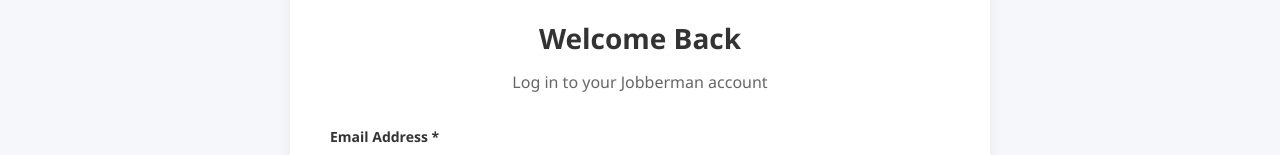
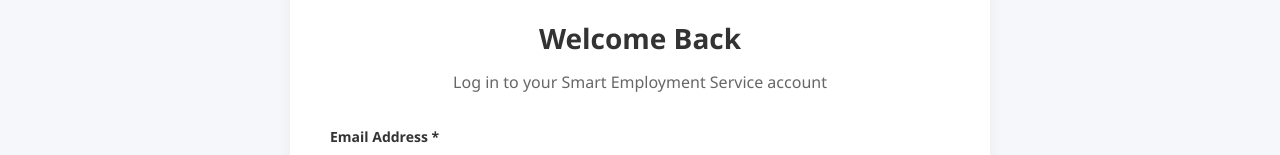
Before and after one commit to abdalla371/Smart-Employment-Service, a plain HTML site: page login.html in a window 1280 px wide. Shown: the part 222-377 px from the top of the page. Drawn offline with Linux system fonts and the light colour scheme.

Commit message:
Update login.html

```diff
--- a/login.html
+++ b/login.html
@@ -89,7 +89,7 @@
         <div class="container">
             <div class="form-container">
                 <h1>Welcome Back</h1>
-                <p>Log in to your Jobberman account</p>
+                <p>Log in to your Smart Employment Service account</p>
 
                 <form id="loginForm">
                     <div class="form-group">
@@ -248,4 +248,5 @@
         </div>
     </footer>
 </body>
+
 </html>
```
